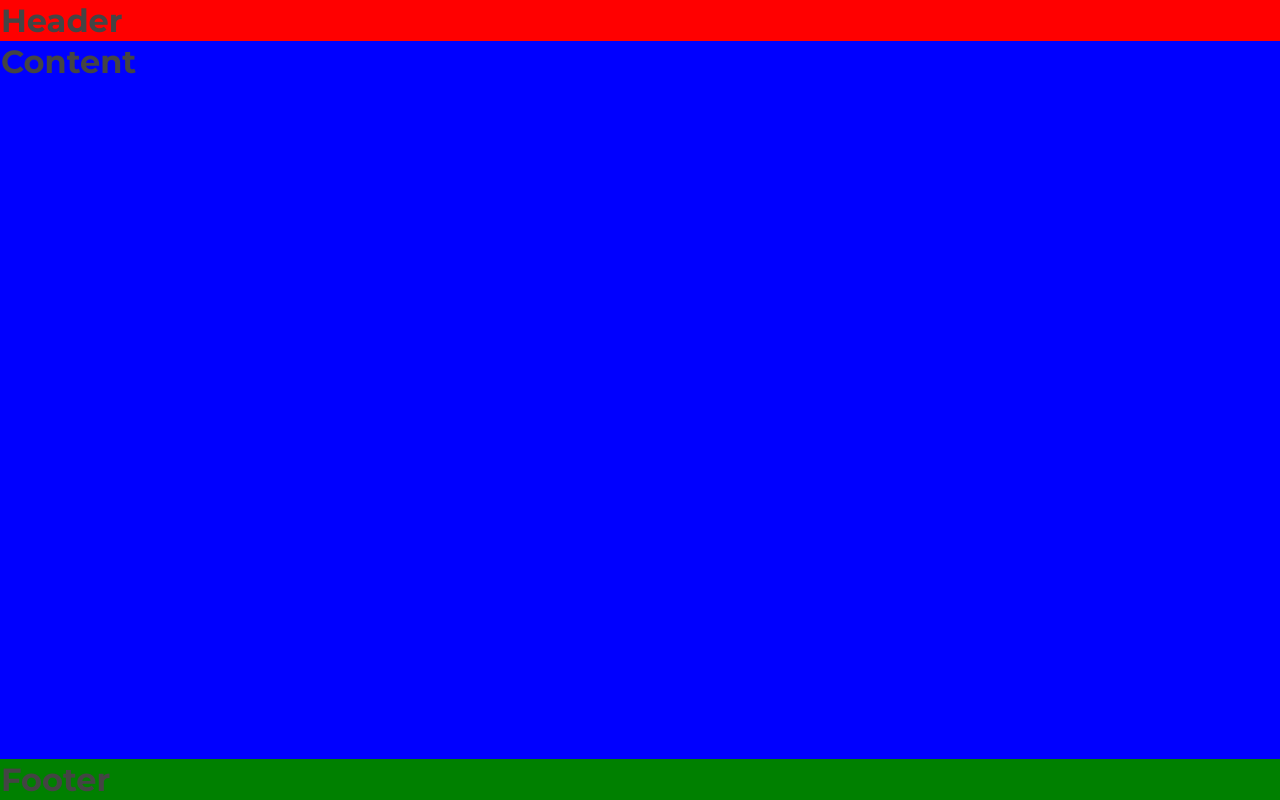
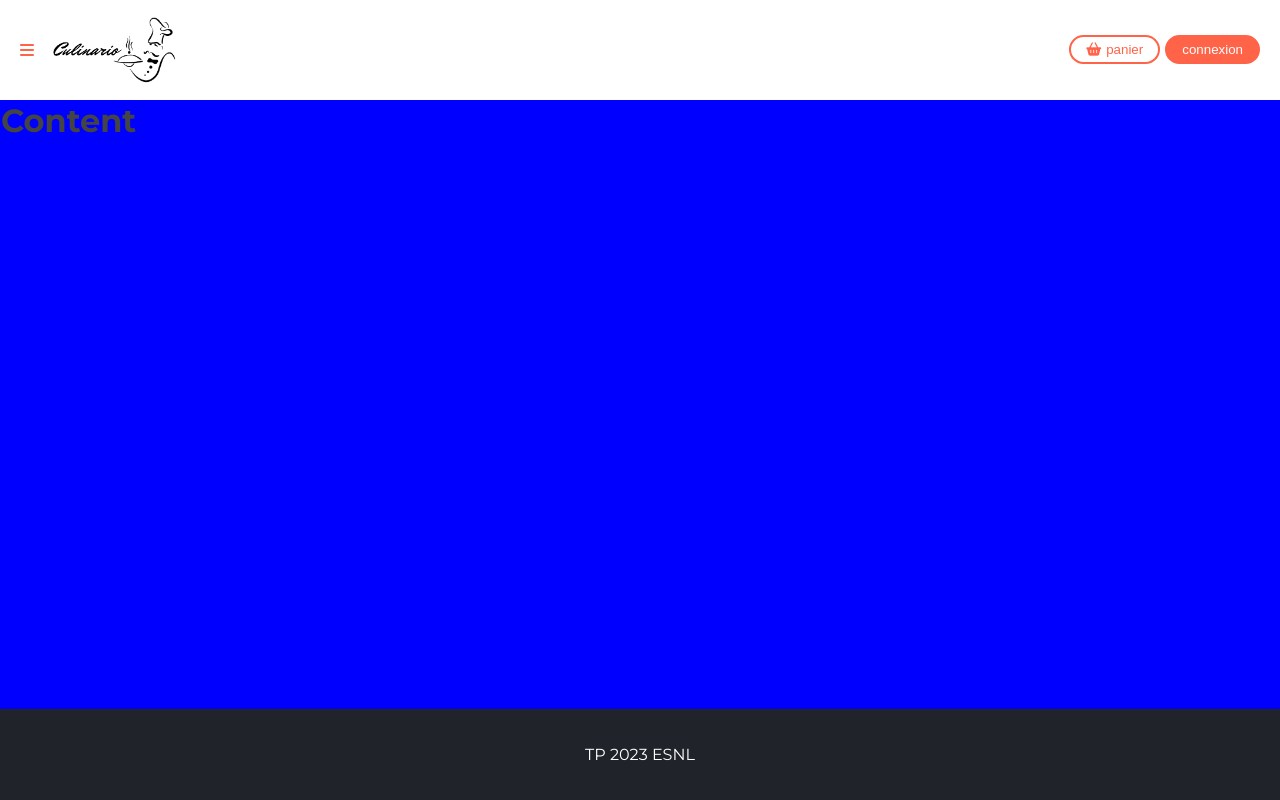
Before and after one commit to trentindev/culinario, a React (Create React App) app: page / in a window 1280 px wide. Built offline with nearby package versions, Linux system fonts and the light colour scheme.

Commit message:
Setting up the Header and Footer

```diff
--- a/public/index.html
+++ b/public/index.html
@@ -17,7 +17,8 @@
 		<link rel="preconnect" href="https://fonts.googleapis.com"/>
 		<link rel="preconnect" href="https://fonts.gstatic.com" crossorigin/>
 		<link href="https://fonts.googleapis.com/css2?family=Montserrat:wght@400;500;700&display=swap" rel="stylesheet"/>
-		<title>React App</title>
+		<script src="https://kit.fontawesome.com/4a3c2caafc.js" crossorigin="anonymous"></script>
+    <title>React App</title>
 	</head>
 	<body>
 		<noscript>You need to enable JavaScript to run this app.</noscript>
--- /dev/null
+++ b/src/assets/styles/_themes.scss
@@ -0,0 +1,21 @@
+.btn {
+  padding: 5px 15px;
+  border-radius: 20px;
+  cursor: pointer;
+  transition: 0.2s opacity;
+  &:hover {
+    opacity: 0.8;
+  }
+}
+
+.btn-primary {
+  background-color: var(--primary);
+  color: white;
+  border: 2px solid var(--primary);
+}
+
+.btn-reverse-primary {
+  border: 2px solid var(--primary);
+  color: var(--primary);
+  background-color: white;
+}
--- a/src/assets/styles/index.scss
+++ b/src/assets/styles/index.scss
@@ -3,3 +3,4 @@
 @use "./flex";
 @use "./utils";
 @use "./debug";
+@use "./themes"
--- a/src/components/Footer.js
+++ b/src/components/Footer.js
@@ -1,5 +1,13 @@
+import styles from './Footer.module.scss';
+
 function Footer() {
-  return <h1 className="b2">Footer</h1>;
+  return (
+    <footer
+      className={`${styles.footer} d-flex flex-row align-items-center justify-content-center p-20`}
+    >
+      <p>TP 2023 ESNL</p>
+    </footer>
+  );
 }
 
 export default Footer;
--- /dev/null
+++ b/src/components/Footer.module.scss
@@ -0,0 +1,4 @@
+.footer {
+  background-color: var(--gray-1);
+  color: white;
+}
--- a/src/components/Header.js
+++ b/src/components/Header.js
@@ -1,5 +1,22 @@
+import styles from "./Header.module.scss";
+import culinario from "../assets/images/culinario.png";
+
 function Header() {
-  return <h1 className="b1">Header</h1>;
+  return (
+    <header className={`${styles.header} d-flex flex-row align-items-center`}>
+      <i className="fa-solid fa-bars mr-15"></i>
+      <div className="flex-fill">
+        <img src={culinario} alt="logo culinario" />
+      </div>
+      <ul>
+        <button className="mr-5 btn btn-reverse-primary">
+          <i className="fa-solid fa-basket-shopping mr-5"></i>
+          <span>panier</span>
+        </button>
+        <button className="btn btn-primary">connexion</button>
+      </ul>
+    </header>
+  );
 }
 
 export default Header;
--- /dev/null
+++ b/src/components/Header.module.scss
@@ -0,0 +1,9 @@
+.header {
+  padding: 10px 20px;
+  background-color: white;
+  box-shadow: var(--box-shadow-nav);
+  color: var(--primary);
+  img {
+    width: 130px;
+  }
+}
```
